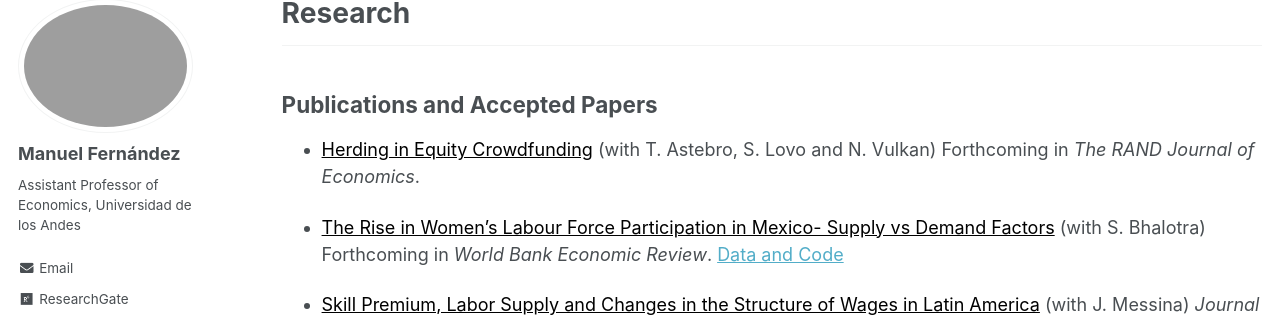
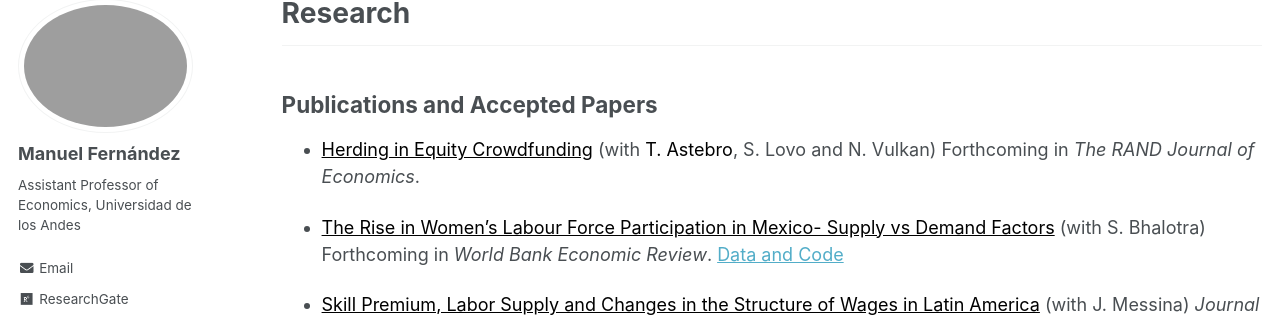
Before and after one commit to man-fern/man-fern.github.io, a Jekyll site: the page built from _pages/research.md, in a window 1280 px wide and 900 px high. Shown: the part 119-440 px from the top of the window. Built offline with Jekyll 4.4.1, drawn with Linux system fonts in a browser that asks for light colours; some web fonts are replaced.

Commit message:
Update research.md

```diff
--- a/_pages/research.md
+++ b/_pages/research.md
@@ -11,7 +11,7 @@
 
 ## Publications and Accepted Papers
 
-* <a href="https://people.hec.edu/lovo/wp-content/uploads/sites/28/2023/01/Herding_Equity_Crowdfunding-4.pdf" style="color: black;">Herding in Equity Crowdfunding</a> (with T. Astebro, S. Lovo and N. Vulkan) Forthcoming in *The RAND Journal of Economics*.
+* <a href="https://people.hec.edu/lovo/wp-content/uploads/sites/28/2023/01/Herding_Equity_Crowdfunding-4.pdf" style="color: black;">Herding in Equity Crowdfunding</a> (with <a href="[URL](https://www.hec.edu/en/faculty-research/faculty-directory/faculty-member/astebro-thomas)" style="color: black; text-decoration: none;">T. Astebro</a>, S. Lovo and N. Vulkan) Forthcoming in *The RAND Journal of Economics*.
 
 * [The Rise in Women's Labour Force Participation in Mexico- Supply vs Demand Factors](/files/Bhalotra-Fernandez-Mexico-FLFP-supply-demand.pdf){: style="color:black; text-decoration: underline;"} (with S. Bhalotra) Forthcoming in *World Bank Economic Review*. [Data and Code](https://github.com/man-fern/Bhalotra-Fernandez-WBER-Replication)
 
```
